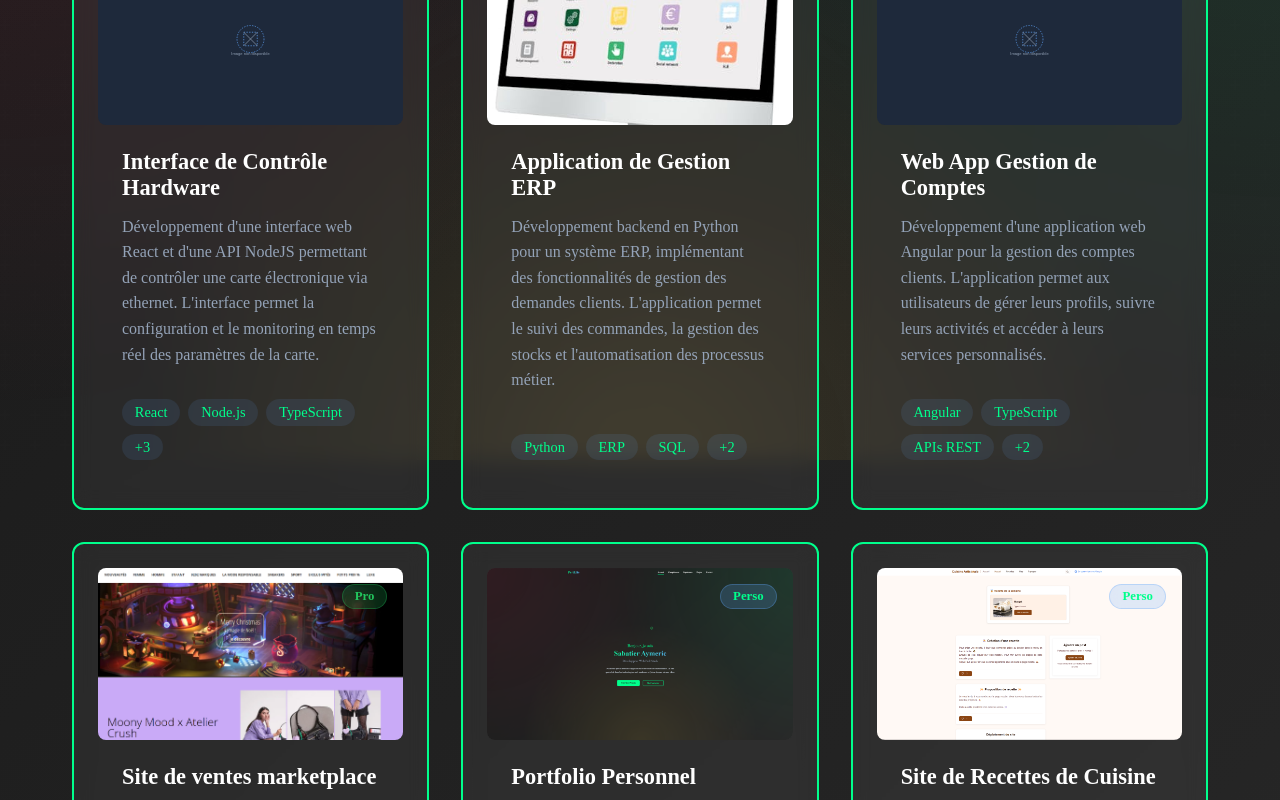
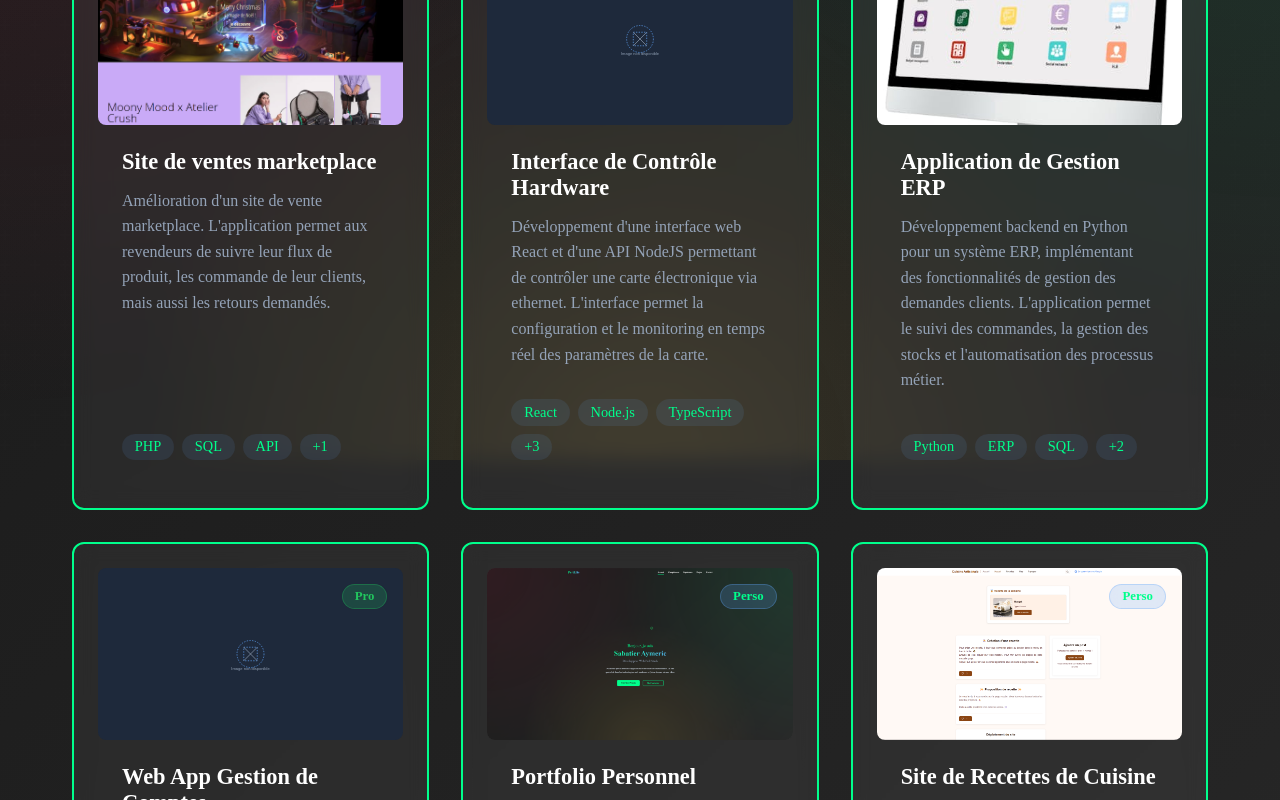
Before and after one commit to Aymdr404/Aymdr404.github.io, a React (Create React App) app: page /projects in a window 1280 px wide. Shown: the part 340-1140 px from the top of the page. Built offline with nearby package versions, Linux system fonts and the light colour scheme.

Commit message:
[IMP] Ajout projet

```diff
--- a/src/pages/Projects/Projects.tsx
+++ b/src/pages/Projects/Projects.tsx
@@ -157,7 +157,16 @@ const Projects: React.FC = () => {
   const projects: Project[] = [
     // Projets Professionnels
     {
-      id: 1,
+      id: 9,
+      title: "Site de ventes marketplace",
+      description: "Amélioration d'un site de vente marketplace. L'application permet aux revendeurs de suivre leur flux de produit, les commande de leur clients, mais aussi les retours demandés.",
+      technologies: ["PHP", "SQL", "API", "Relation client"],
+      images: ["spartoo_site.png"],
+      role: "Développeur backend",
+      type: "professional"
+    },
+    {
+      id: 3,
       title: "Interface de Contrôle Hardware",
       description: "Développement d'une interface web React et d'une API NodeJS permettant de contrôler une carte électronique via ethernet. L'interface permet la configuration et le monitoring en temps réel des paramètres de la carte.",
       technologies: ["React", "Node.js", "TypeScript", "WebSocket", "Communication Ethernet", "Contrôle Hardware"],
@@ -175,21 +184,12 @@ const Projects: React.FC = () => {
       type: "professional"
     },
     {
-      id: 3,
+      id: 1,
       title: "Web App Gestion de Comptes",
       description: "Développement d'une application web Angular pour la gestion des comptes clients. L'application permet aux utilisateurs de gérer leurs profils, suivre leurs activités et accéder à leurs services personnalisés.",
       technologies: ["Angular", "TypeScript", "APIs REST", "Authentification Utilisateur", "Material Design"],
       images: ["default-image.svg"],
       role: "Développeur Frontend",
-      type: "professional"
-    },
-    {
-      id: 9,
-      title: "Site de ventes marketplace",
-      description: "Amélioration d'un site de vente marketplace. L'application permet aux revendeurs de suivre leur flux de produit, les commande de leur clients, mais aussi les retours demandés.",
-      technologies: ["PHP", "SQL", "API", "Relation client"],
-      images: ["spartoo_site.png"],
-      role: "Développeur backend",
       type: "professional"
     },
     // Projets Personnels
```
